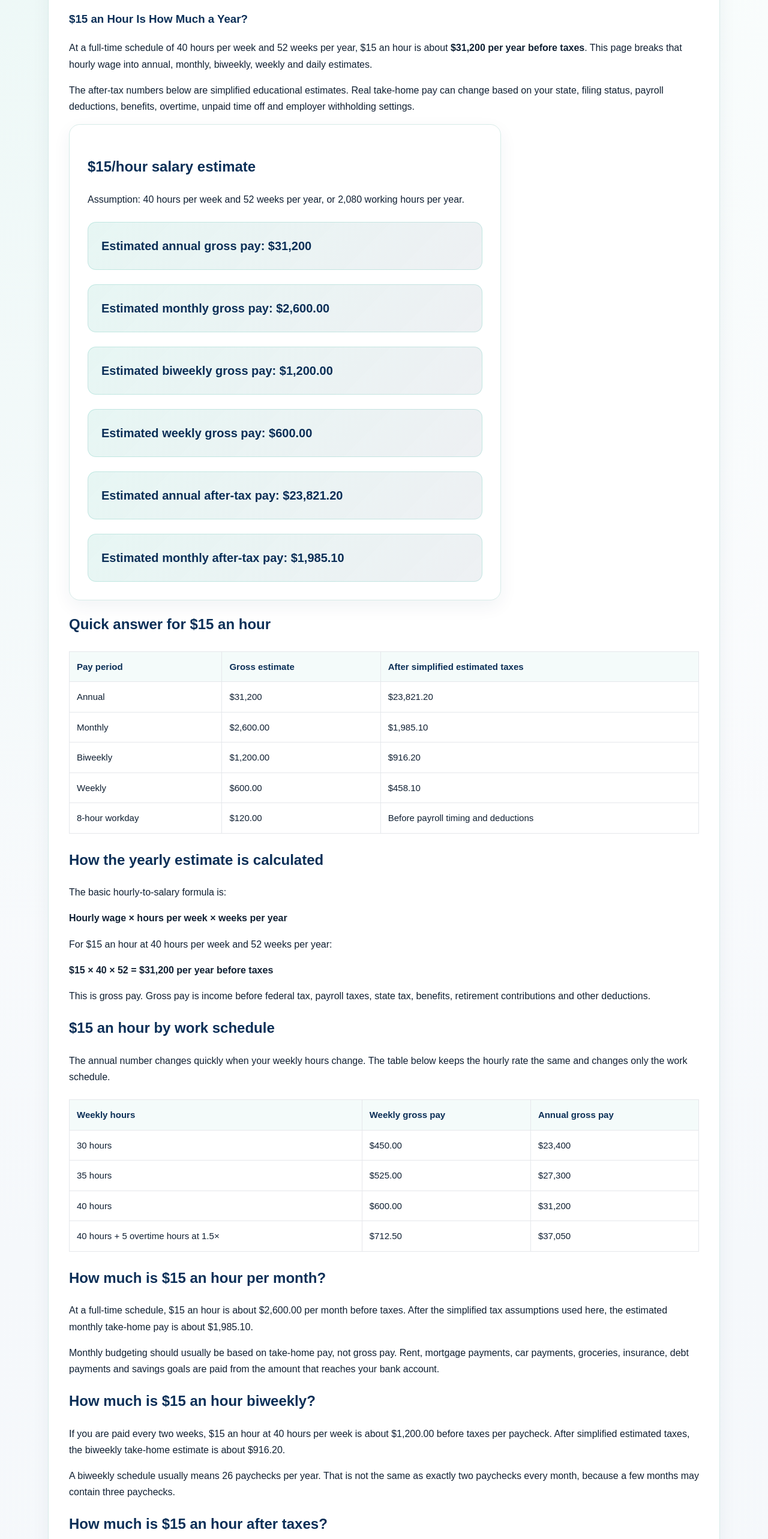
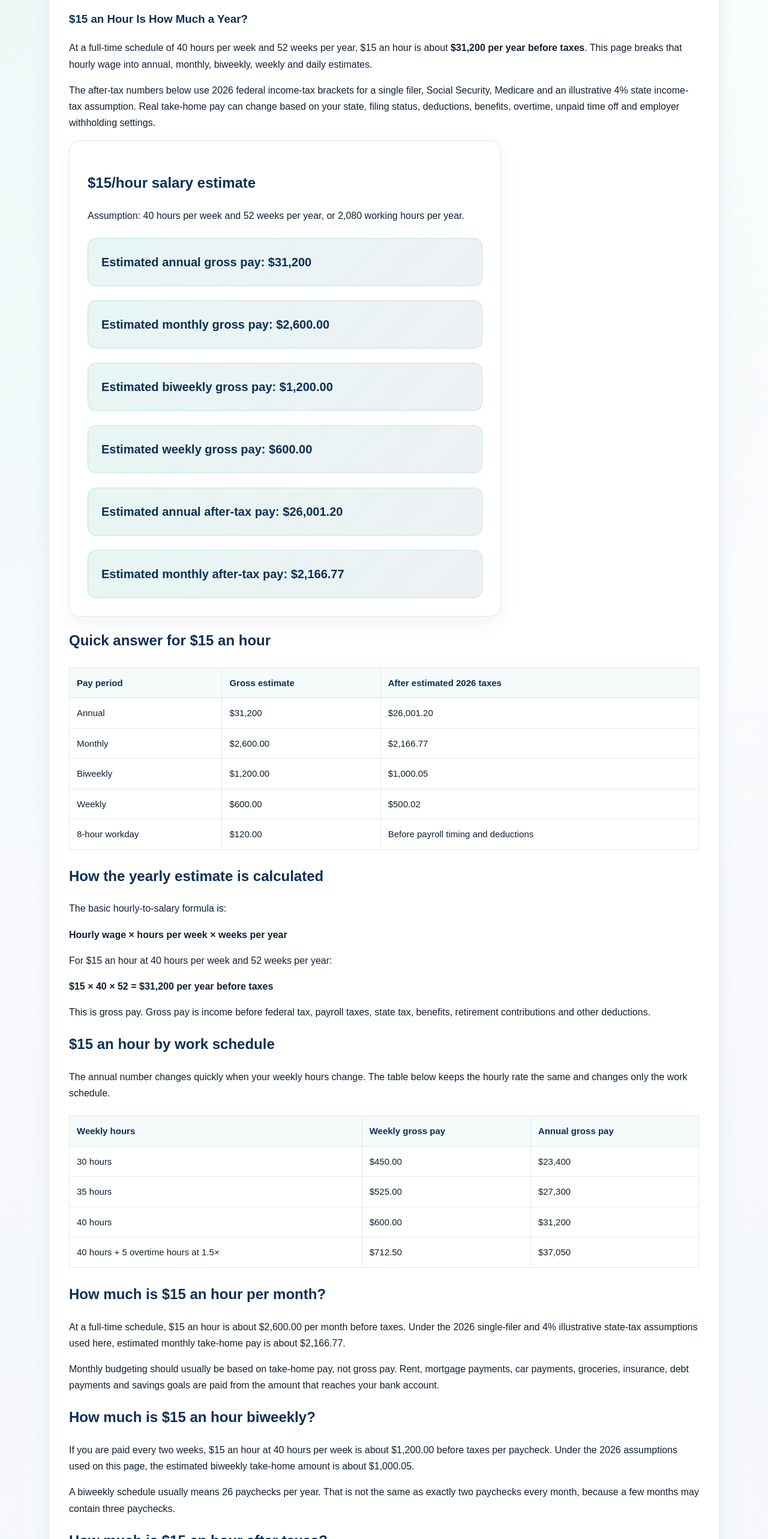
Before and after one commit to milicdejan94-ai/financecalchub, a Next.js app: page /hourly-wage/15 in a window 1280 px wide. Shown: the part 234-2800 px from the top of the page at 60% size. Built offline with nearby package versions, Linux system fonts and the light colour scheme.

Commit message:
Improve hourly wage tax estimates for 2026

```diff
--- a/app/hourly-wage/[wage]/page.tsx
+++ b/app/hourly-wage/[wage]/page.tsx
@@ -1,6 +1,13 @@
+import { notFound } from 'next/navigation';
 import RelatedCalculators from '../../../components/RelatedCalculators';
 import Breadcrumbs from '../../../components/Breadcrumbs';
 import { hourlyWages } from '../../../lib/hourlyWages';
+import {
+  calculateFederalIncomeTaxFromGross,
+  calculateMedicareTax,
+  calculateSocialSecurityTax,
+  TAX_YEAR,
+} from '../../../lib/tax2026';
 
 type PageProps = {
   params: {
@@ -36,7 +43,7 @@ export function generateMetadata({ params }: PageProps) {
 
   return {
     title: `$${wage} an Hour Is How Much a Year? | Hourly Wage Calculator`,
-    description: `See how much $${wage} an hour is per year, month, week and paycheck before taxes and after simplified estimated taxes.`,
+    description: `See how much $${wage} an hour is per year, month, week and paycheck before taxes and after estimated 2026 federal, payroll and state taxes.`,
     alternates: {
       canonical: `/hourly-wage/${wage}`,
     },
@@ -54,25 +61,8 @@ export function generateMetadata({ params }: PageProps) {
 export default function HourlyWagePage({ params }: PageProps) {
   const wage = Number(params.wage);
 
-  if (!hourlyWages.includes(wage)) {
-    return (
-      <section className="section">
-        <div className="container">
-          <Breadcrumbs
-            items={[
-              { label: 'Home', href: '/' },
-              { label: 'Hourly Wage', href: '/hourly-wage' },
-              { label: `$${wage} an Hour` },
-            ]}
-          />
-
-          <div className="content-box">
-            <h1>Hourly wage page not found</h1>
-            <p>This hourly wage calculator page does not exist yet.</p>
-          </div>
-        </div>
-      </section>
-    );
+  if (!Number.isFinite(wage) || !hourlyWages.includes(wage)) {
+    notFound();
   }
 
   const hoursPerWeek = 40;
@@ -91,10 +81,21 @@ export default function HourlyWagePage({ params }: PageProps) {
   const weeklyWithOvertime = weeklyGross + overtimeRate * overtimeHours;
   const annualWithOvertime = weeklyWithOvertime * weeksPerYear;
 
-  const federalTax = annualGross * 0.12;
-  const socialSecurity = annualGross * 0.062;
-  const medicare = annualGross * 0.0145;
-  const estimatedStateTax = annualGross * 0.04;
+  const filingStatus = 'single' as const;
+  const estimatedStateTaxRate = 0.04;
+
+  const federalCalculation =
+    calculateFederalIncomeTaxFromGross(annualGross, filingStatus);
+
+  const federalTax = federalCalculation.federalTax;
+  const socialSecurity = calculateSocialSecurityTax(annualGross);
+
+  const medicareCalculation =
+    calculateMedicareTax(annualGross, filingStatus);
+
+  const medicare = medicareCalculation.totalMedicare;
+  const estimatedStateTax = annualGross * estimatedStateTaxRate;
+
   const totalEstimatedTaxes =
     federalTax + socialSecurity + medicare + estimatedStateTax;
   const annualAfterTax = annualGross - totalEstimatedTaxes;
@@ -130,10 +131,11 @@ export default function HourlyWagePage({ params }: PageProps) {
           </p>
 
           <p>
-            The after-tax numbers below are simplified educational estimates.
-            Real take-home pay can change based on your state, filing status,
-            payroll deductions, benefits, overtime, unpaid time off and employer
-            withholding settings.
+            The after-tax numbers below use {TAX_YEAR} federal income-tax
+            brackets for a single filer, Social Security, Medicare and an
+            illustrative 4% state income-tax assumption. Real take-home pay can
+            change based on your state, filing status, deductions, benefits,
+            overtime, unpaid time off and employer withholding settings.
           </p>
 
           <div className="calculator-box">
@@ -178,7 +180,7 @@ export default function HourlyWagePage({ params }: PageProps) {
                 <tr>
                   <th>Pay period</th>
                   <th>Gross estimate</th>
-                  <th>After simplified estimated taxes</th>
+                  <th>After estimated {TAX_YEAR} taxes</th>
                 </tr>
               </thead>
               <tbody>
@@ -283,9 +285,10 @@ export default function HourlyWagePage({ params }: PageProps) {
 
           <p>
             At a full-time schedule, ${wage} an hour is about{' '}
-            {formatCurrency(monthlyGross)} per month before taxes. After the
-            simplified tax assumptions used here, the estimated monthly take-home
-            pay is about {formatCurrency(monthlyAfterTax)}.
+            {formatCurrency(monthlyGross)} per month before taxes. Under the
+            {` ${TAX_YEAR} `}single-filer and 4% illustrative state-tax
+            assumptions used here, estimated monthly take-home pay is about{' '}
+            {formatCurrency(monthlyAfterTax)}.
           </p>
 
           <p>
@@ -300,8 +303,9 @@ export default function HourlyWagePage({ params }: PageProps) {
           <p>
             If you are paid every two weeks, ${wage} an hour at 40 hours per
             week is about {formatCurrency(biweeklyGross)} before taxes per
-            paycheck. After simplified estimated taxes, the biweekly take-home
-            estimate is about {formatCurrency(biweeklyAfterTax)}.
+            paycheck. Under the {TAX_YEAR} assumptions used on this page, the
+            estimated biweekly take-home amount is about{' '}
+            {formatCurrency(biweeklyAfterTax)}.
           </p>
 
           <p>
@@ -313,9 +317,10 @@ export default function HourlyWagePage({ params }: PageProps) {
           <h2>How much is ${wage} an hour after taxes?</h2>
 
           <p>
-            This page uses a simplified federal income tax estimate, Social
-            Security, Medicare and an estimated state tax assumption. Based on
-            those assumptions, the estimated annual after-tax pay is{' '}
+            This page uses {TAX_YEAR} progressive federal income-tax brackets
+            for a single filer, Social Security, Medicare and an illustrative 4%
+            state income-tax assumption. Based on those assumptions, estimated
+            annual after-tax pay is{' '}
             {formatCurrency(annualAfterTax)}, with an estimated effective tax
             rate of {effectiveTaxRate.toFixed(1)}%.
           </p>
@@ -437,10 +442,12 @@ export default function HourlyWagePage({ params }: PageProps) {
           <h2>Important limitations</h2>
 
           <p>
-            This page provides simplified educational estimates only. It is not
-            tax, payroll, legal, financial or investment advice. Actual paychecks
-            may vary based on taxes, deductions, benefits, payroll frequency,
-            employer rules and your personal situation.
+            This page provides educational estimates only. The after-tax
+            calculation assumes a single filer, the {TAX_YEAR} federal standard
+            deduction and tax brackets, federal payroll taxes and a 4%
+            illustrative state income-tax rate. It does not include local tax,
+            tax credits, itemized deductions or employer-specific deductions.
+            It is not tax, payroll, legal, financial or investment advice.
           </p>
         </article>
 
```
